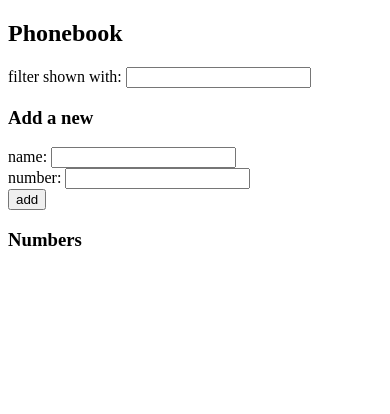
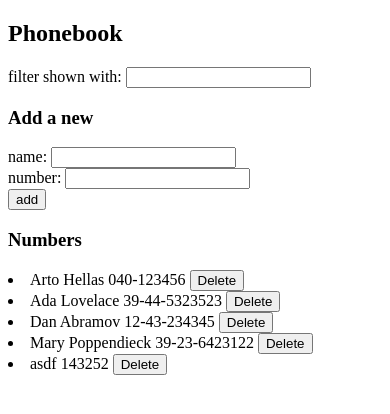
Before and after one commit to peetaliu/fullstackopen2020, a React (Create React App) app in the folder part2/phonebook/: page / in a window 390 px wide. Shown: the top 414 px of the page. Built offline with nearby package versions, Linux system fonts and the light colour scheme; data requests are answered from the project's data file.

Commit message:
Submit 2.18: Phonebook step10.

```diff
--- a/part2/phonebook/db.json
+++ b/part2/phonebook/db.json
@@ -1,3 +1,29 @@
 {
-  "persons": []
+  "persons": [
+    {
+      "name": "Arto Hellas",
+      "number": "040-123456",
+      "id": 1
+    },
+    {
+      "name": "Ada Lovelace",
+      "number": "39-44-5323523",
+      "id": 2
+    },
+    {
+      "name": "Dan Abramov",
+      "number": "12-43-234345",
+      "id": 3
+    },
+    {
+      "name": "Mary Poppendieck",
+      "number": "39-23-6423122",
+      "id": 4
+    },
+    {
+      "name": "asdf",
+      "number": "143252",
+      "id": 5
+    }
+  ]
 }
--- a/part2/phonebook/src/App.js
+++ b/part2/phonebook/src/App.js
@@ -61,6 +61,7 @@ const App = () => {
         setNewNumber={setNewNumber}
         handleNameChange={handleNameChange}
         handleNumChange={handleNumChange}
+        updateList={updateList}
       />
 
       <h3>Numbers</h3>
--- a/part2/phonebook/src/components/PersonForm.js
+++ b/part2/phonebook/src/components/PersonForm.js
@@ -1,26 +1,31 @@
 import React from 'react'
-import PersonsService from '../services/PersonsService'
+import serv from '../services/PersonsService'
 
 const PersonForm = (props) =>{
 
+    const allPersons = [...props.persons]
+
     const addName = (e) => {
         e.preventDefault()
-        const allNames = () => props.persons.map(p => p.name.toUpperCase())
-        const allNum = () => props.persons.map(p => p.number)
+        // const allNames = () => props.persons.map(p => p.name.toUpperCase())
+        // const allNum = () => props.persons.map(p => p.number)
         if (!props.newName.trim() || !props.newNumber.trim()) {
             window.alert('Text boxes cannot be empty')
         } else {
-            if (allNames().includes(props.newName.trim().toUpperCase())) {
-                window.alert(`${props.newName} already exists in the phonebook. Please use a different name.`)
-            } else if (allNum().includes(props.newNumber.trim())) {
+            const personObj = {
+                name: props.newName,
+                number: props.newNumber
+            }
+            if (allPersons.some(p => p.name === props.newName)) {
+                console.log(allPersons.findIndex(p => p.name === props.newName));
+                if(window.confirm(`${props.newName} already exists in the phonebook. Replace old number with new?`)){
+                    const id = allPersons[allPersons.findIndex(p => p.name === props.newName)].id
+                    serv.update(id, personObj).then(props.updateList())
+                }
+            } else if (allPersons.some(p => p.number === props.newNumber)) {
                 window.alert(`${props.newNumber} already exists in the phonebook. Please add a different number`)
             } else {
-                const personObj = {
-                    name: props.newName,
-                    number: props.newNumber
-                }
-
-                PersonsService
+                serv
                     .create(personObj)
                     .then(res => {
                         props.setPersons(props.persons.concat(res.data))
```
